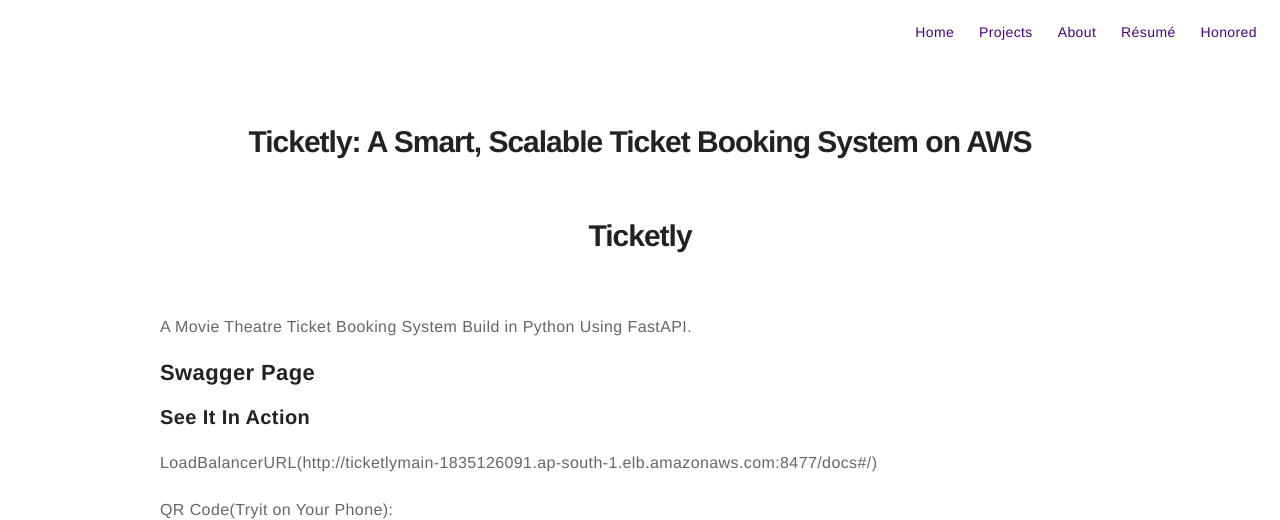
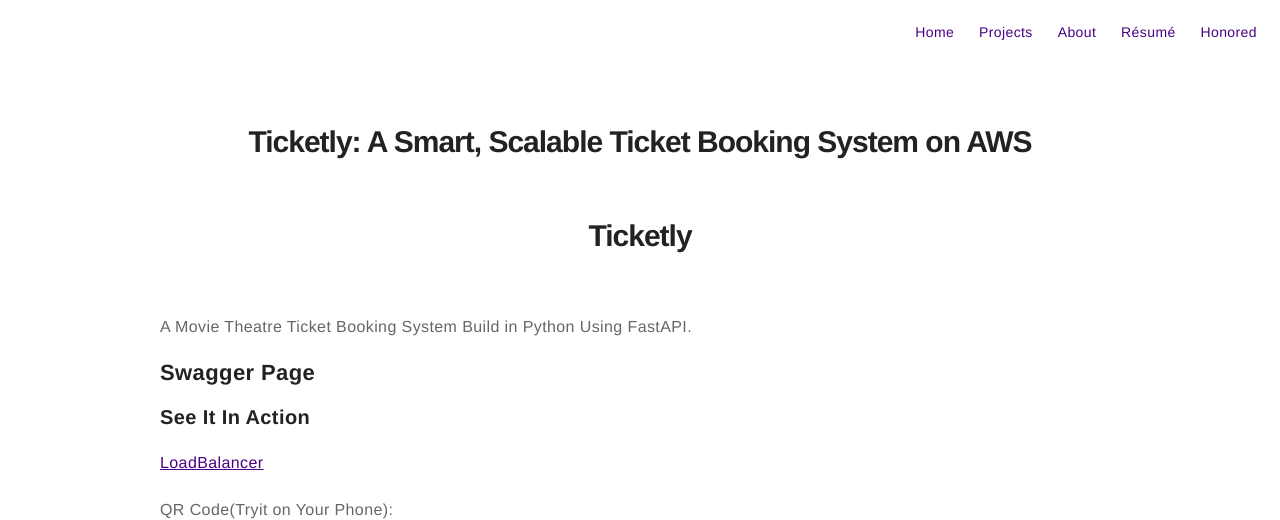
Before and after one commit to anuranjandubey/anuranjandubey.github.io, a Jekyll site: the page built from _posts/2020-08-31-ticketly.markdown, in a window 1280 px wide and 900 px high, cut to the strip 0-520 px from the top of the window. Built offline with Jekyll 4.4.1, drawn with Linux system fonts in a browser that asks for light colours.

Commit message:
project update

```diff
--- a/_posts/2020-08-31-ticketly.markdown
+++ b/_posts/2020-08-31-ticketly.markdown
@@ -17,11 +17,11 @@ A Movie Theatre Ticket Booking System Build in Python Using FastAPI.
 ## Swagger Page
 ### See It In Action
 
-LoadBalancerURL(http://ticketlymain-1835126091.ap-south-1.elb.amazonaws.com:8477/docs#/)
+[LoadBalancer](http://ticketlymain-1835126091.ap-south-1.elb.amazonaws.com:8477/docs#/)
 
 QR Code(Tryit on Your Phone):
 
-![QR](https://github.com/almique/Movie_Ticket_Booking/raw/master/assets/qrcode.png)
+![QR](https://github.com/almique/Movie_Ticket_Booking/raw/master/assets/qrcode.png =150x150)
 
 
 ![Ticketly](https://github.com/anuranjandubey/anuranjandubey.github.io/raw/master/assets/images/Ticketly.png)
```
